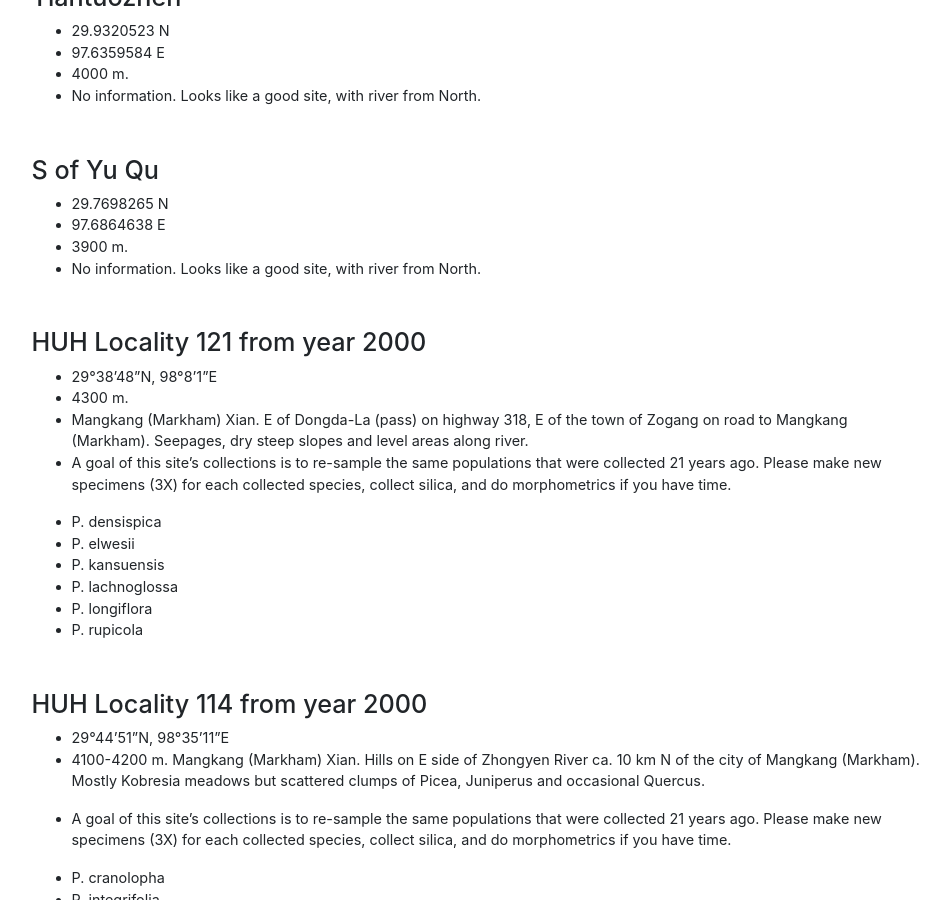
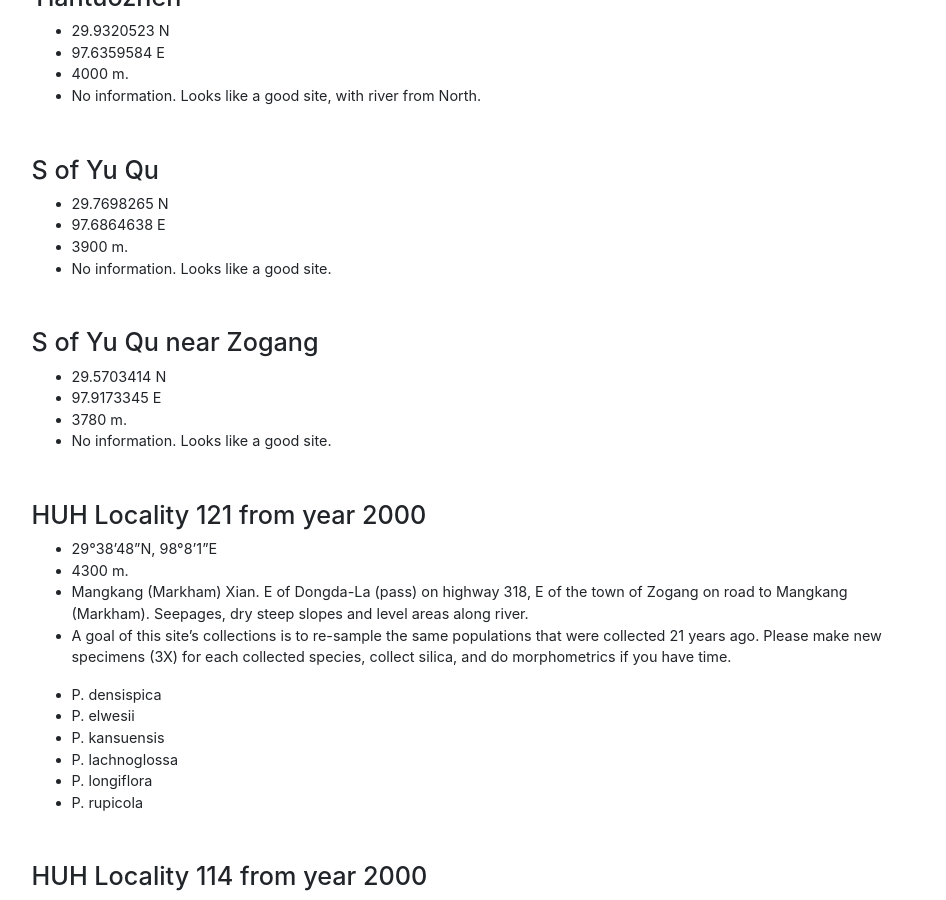
Before and after one commit to eaton-lab/fieldnotes-2021, a Jekyll site: the page built from docs/pages/trip-2-8.md, in a window 1280 px wide and 900 px high, scrolled down 1283 px. Shown: the whole window, without its empty margins (161-1107 px from the left). Built offline with Jekyll 4.4.1, drawn with Linux system fonts in a browser that asks for light colours; nearby versions of some CDN libraries; a script that is not in the unit is left out.

Commit message:
added S of yu qu site

```diff
--- a/docs/assets/maps/trip-2-8.html
+++ b/docs/assets/maps/trip-2-8.html
@@ -23,7 +23,7 @@
             <meta name="viewport" content="width=device-width,
                 initial-scale=1.0, maximum-scale=1.0, user-scalable=no" />
             <style>
-                #map_e5f81c08086f478bac90f35bc5843bec {
+                #map_db33a5d15a8f4273aec1bc4306380709 {
                     position: relative;
                     width: 100.0%;
                     height: 100.0%;
@@ -35,13 +35,13 @@
 </head>
 <body>
 
-            <div class="folium-map" id="map_e5f81c08086f478bac90f35bc5843bec" ></div>
+            <div class="folium-map" id="map_db33a5d15a8f4273aec1bc4306380709" ></div>
 
 </body>
 <script>
 
-            var map_e5f81c08086f478bac90f35bc5843bec = L.map(
-                "map_e5f81c08086f478bac90f35bc5843bec",
+            var map_db33a5d15a8f4273aec1bc4306380709 = L.map(
+                "map_db33a5d15a8f4273aec1bc4306380709",
                 {
                     center: [0, 0],
                     crs: L.CRS.EPSG3857,
@@ -55,128 +55,147 @@
 
 
 
-            var tile_layer_aaa50f71fa24426bb87309e6dd15cfde = L.tileLayer(
+            var tile_layer_f5384000aff54a85a57f9e0a5bb3749c = L.tileLayer(
                 "https://{s}.tile.openstreetmap.org/{z}/{x}/{y}.png",
                 {"attribution": "Data by \u0026copy; \u003ca href=\"http://openstreetmap.org\"\u003eOpenStreetMap\u003c/a\u003e, under \u003ca href=\"http://www.openstreetmap.org/copyright\"\u003eODbL\u003c/a\u003e.", "detectRetina": false, "maxNativeZoom": 18, "maxZoom": 18, "minZoom": 0, "noWrap": false, "opacity": 1, "subdomains": "abc", "tms": false}
-            ).addTo(map_e5f81c08086f478bac90f35bc5843bec);
+            ).addTo(map_db33a5d15a8f4273aec1bc4306380709);
 
 
-            var marker_c9b9b77aecc642a3b65e1699605a1821 = L.marker(
+            var marker_48d981c54a4d4761aa6be27b36e5c9d0 = L.marker(
                 [29.71361111111111, 98.62722222222222],
                 {}
-            ).addTo(map_e5f81c08086f478bac90f35bc5843bec);
+            ).addTo(map_db33a5d15a8f4273aec1bc4306380709);
 
 
-        var popup_d48565a7ce214b5f9b7bf43bcf21a0a6 = L.popup({"maxWidth": "100%"});
+        var popup_33d3a394c6fc484fba08840a171dcc23 = L.popup({"maxWidth": "100%"});
 
 
-            var html_ae44a8ffc19e4115a1e25693ec8ca0f6 = $(`<div id="html_ae44a8ffc19e4115a1e25693ec8ca0f6" style="width: 100.0%; height: 100.0%;">loc-2735</div>`)[0];
-            popup_d48565a7ce214b5f9b7bf43bcf21a0a6.setContent(html_ae44a8ffc19e4115a1e25693ec8ca0f6);
+            var html_2b4282ed6df740b6a0e2505aed44f5a5 = $(`<div id="html_2b4282ed6df740b6a0e2505aed44f5a5" style="width: 100.0%; height: 100.0%;">loc-2735</div>`)[0];
+            popup_33d3a394c6fc484fba08840a171dcc23.setContent(html_2b4282ed6df740b6a0e2505aed44f5a5);
 
 
-        marker_c9b9b77aecc642a3b65e1699605a1821.bindPopup(popup_d48565a7ce214b5f9b7bf43bcf21a0a6)
+        marker_48d981c54a4d4761aa6be27b36e5c9d0.bindPopup(popup_33d3a394c6fc484fba08840a171dcc23)
         ;
 
 
 
 
-            var marker_e1138145f96d47f39e7ddfbe135831c1 = L.marker(
+            var marker_fb44a7db55434ba7b18dda4752c3eb4f = L.marker(
                 [29.747500000000002, 98.58638888888889],
                 {}
-            ).addTo(map_e5f81c08086f478bac90f35bc5843bec);
+            ).addTo(map_db33a5d15a8f4273aec1bc4306380709);
 
 
-        var popup_a89126e136384ad28555e1bb7f16d775 = L.popup({"maxWidth": "100%"});
+        var popup_7f96a7a3c4cd497796f1ac6f2ce55c11 = L.popup({"maxWidth": "100%"});
 
 
-            var html_4cd2bf3750b345df82143d8c6d225818 = $(`<div id="html_4cd2bf3750b345df82143d8c6d225818" style="width: 100.0%; height: 100.0%;">loc-114</div>`)[0];
-            popup_a89126e136384ad28555e1bb7f16d775.setContent(html_4cd2bf3750b345df82143d8c6d225818);
+            var html_66758e529a2645268cf883e21fd05ea1 = $(`<div id="html_66758e529a2645268cf883e21fd05ea1" style="width: 100.0%; height: 100.0%;">loc-114</div>`)[0];
+            popup_7f96a7a3c4cd497796f1ac6f2ce55c11.setContent(html_66758e529a2645268cf883e21fd05ea1);
 
 
-        marker_e1138145f96d47f39e7ddfbe135831c1.bindPopup(popup_a89126e136384ad28555e1bb7f16d775)
+        marker_fb44a7db55434ba7b18dda4752c3eb4f.bindPopup(popup_7f96a7a3c4cd497796f1ac6f2ce55c11)
         ;
 
 
 
 
-            var marker_5ad16f3cd1544fb2b329abf1200aa099 = L.marker(
+            var marker_edb8b0b140984a24a2e597822b47d380 = L.marker(
                 [29.646666666666665, 98.13361111111112],
                 {}
-            ).addTo(map_e5f81c08086f478bac90f35bc5843bec);
+            ).addTo(map_db33a5d15a8f4273aec1bc4306380709);
 
 
-        var popup_06585ce6893a44cdb5617260ce5beed0 = L.popup({"maxWidth": "100%"});
+        var popup_0291a39886ba43478b7ccce1bde6235a = L.popup({"maxWidth": "100%"});
 
 
-            var html_7a5eb37c7a09495f8be635bcfeb97178 = $(`<div id="html_7a5eb37c7a09495f8be635bcfeb97178" style="width: 100.0%; height: 100.0%;">loc-121</div>`)[0];
-            popup_06585ce6893a44cdb5617260ce5beed0.setContent(html_7a5eb37c7a09495f8be635bcfeb97178);
+            var html_91f7dcadac554387a4704b70abd9fb09 = $(`<div id="html_91f7dcadac554387a4704b70abd9fb09" style="width: 100.0%; height: 100.0%;">loc-121</div>`)[0];
+            popup_0291a39886ba43478b7ccce1bde6235a.setContent(html_91f7dcadac554387a4704b70abd9fb09);
 
 
-        marker_5ad16f3cd1544fb2b329abf1200aa099.bindPopup(popup_06585ce6893a44cdb5617260ce5beed0)
+        marker_edb8b0b140984a24a2e597822b47d380.bindPopup(popup_0291a39886ba43478b7ccce1bde6235a)
         ;
 
 
 
 
-            var marker_1e248c05fb7746b7b463799beaf6f79f = L.marker(
+            var marker_b78f907d40ba4399ad5469d0de53e860 = L.marker(
                 [30.171111111111113, 97.33361111111111],
                 {}
-            ).addTo(map_e5f81c08086f478bac90f35bc5843bec);
+            ).addTo(map_db33a5d15a8f4273aec1bc4306380709);
 
 
-        var popup_6c292a5e13844afc848afc7befe26832 = L.popup({"maxWidth": "100%"});
+        var popup_21570311d169448a9eea839331e88534 = L.popup({"maxWidth": "100%"});
 
 
-            var html_0ba9968909304742b0b4066dbc389094 = $(`<div id="html_0ba9968909304742b0b4066dbc389094" style="width: 100.0%; height: 100.0%;">loc-131</div>`)[0];
-            popup_6c292a5e13844afc848afc7befe26832.setContent(html_0ba9968909304742b0b4066dbc389094);
+            var html_eeb9d67a9c8d46a88b72bd1537e969d4 = $(`<div id="html_eeb9d67a9c8d46a88b72bd1537e969d4" style="width: 100.0%; height: 100.0%;">loc-131</div>`)[0];
+            popup_21570311d169448a9eea839331e88534.setContent(html_eeb9d67a9c8d46a88b72bd1537e969d4);
 
 
-        marker_1e248c05fb7746b7b463799beaf6f79f.bindPopup(popup_6c292a5e13844afc848afc7befe26832)
+        marker_b78f907d40ba4399ad5469d0de53e860.bindPopup(popup_21570311d169448a9eea839331e88534)
         ;
 
 
 
 
-            var marker_2daacbf2f16e42c185275ad979c77491 = L.marker(
+            var marker_92d7d48298444b6b821791305767b11e = L.marker(
                 [29.9320523, 97.6359584],
                 {}
-            ).addTo(map_e5f81c08086f478bac90f35bc5843bec);
+            ).addTo(map_db33a5d15a8f4273aec1bc4306380709);
 
 
-        var popup_f46ef4afbb374924b17f9cab1e434210 = L.popup({"maxWidth": "100%"});
+        var popup_756decd42e144bfabb4e0f2bb627a504 = L.popup({"maxWidth": "100%"});
 
 
-            var html_a0b3cb00c9ee443e917c58cfaf7ae024 = $(`<div id="html_a0b3cb00c9ee443e917c58cfaf7ae024" style="width: 100.0%; height: 100.0%;">Tiantuozhen N river</div>`)[0];
-            popup_f46ef4afbb374924b17f9cab1e434210.setContent(html_a0b3cb00c9ee443e917c58cfaf7ae024);
+            var html_a3fbdd951c204f1cb426594ac750c8db = $(`<div id="html_a3fbdd951c204f1cb426594ac750c8db" style="width: 100.0%; height: 100.0%;">Tiantuozhen N river</div>`)[0];
+            popup_756decd42e144bfabb4e0f2bb627a504.setContent(html_a3fbdd951c204f1cb426594ac750c8db);
 
 
-        marker_2daacbf2f16e42c185275ad979c77491.bindPopup(popup_f46ef4afbb374924b17f9cab1e434210)
+        marker_92d7d48298444b6b821791305767b11e.bindPopup(popup_756decd42e144bfabb4e0f2bb627a504)
         ;
 
 
 
 
-            var marker_27b38d506c7b45e59c579a937dd9ef06 = L.marker(
+            var marker_4dd1fde625d74c57934fbaca93bec3d2 = L.marker(
                 [29.7698265, 97.6864638],
                 {}
-            ).addTo(map_e5f81c08086f478bac90f35bc5843bec);
+            ).addTo(map_db33a5d15a8f4273aec1bc4306380709);
 
 
-        var popup_c31ef3b5f37c445398a8bf1540e423a3 = L.popup({"maxWidth": "100%"});
+        var popup_044a242a78b84fd3a7ea36d463a4b4a1 = L.popup({"maxWidth": "100%"});
 
 
-            var html_5725e41a45614bd0aad9f91be5d124a9 = $(`<div id="html_5725e41a45614bd0aad9f91be5d124a9" style="width: 100.0%; height: 100.0%;">S of Yu Qu</div>`)[0];
-            popup_c31ef3b5f37c445398a8bf1540e423a3.setContent(html_5725e41a45614bd0aad9f91be5d124a9);
+            var html_de4e68a11af24e1583d4de9afb1d9e27 = $(`<div id="html_de4e68a11af24e1583d4de9afb1d9e27" style="width: 100.0%; height: 100.0%;">S of Yu Qu</div>`)[0];
+            popup_044a242a78b84fd3a7ea36d463a4b4a1.setContent(html_de4e68a11af24e1583d4de9afb1d9e27);
 
 
-        marker_27b38d506c7b45e59c579a937dd9ef06.bindPopup(popup_c31ef3b5f37c445398a8bf1540e423a3)
+        marker_4dd1fde625d74c57934fbaca93bec3d2.bindPopup(popup_044a242a78b84fd3a7ea36d463a4b4a1)
         ;
 
 
 
 
-            map_e5f81c08086f478bac90f35bc5843bec.fitBounds(
-                [[29.646666666666665, 97.33361111111111], [30.171111111111113, 98.62722222222222]],
+            var marker_74914d67f17f48babda55d5cc95bdeb5 = L.marker(
+                [29.5703414, 97.9173345],
+                {}
+            ).addTo(map_db33a5d15a8f4273aec1bc4306380709);
+
+
+        var popup_f27d907224314863b019ffe8f3853652 = L.popup({"maxWidth": "100%"});
+
+
+            var html_1d79004cc8504c10b47214d2533923b1 = $(`<div id="html_1d79004cc8504c10b47214d2533923b1" style="width: 100.0%; height: 100.0%;">S of Yu Qu near zuogong</div>`)[0];
+            popup_f27d907224314863b019ffe8f3853652.setContent(html_1d79004cc8504c10b47214d2533923b1);
+
+
+        marker_74914d67f17f48babda55d5cc95bdeb5.bindPopup(popup_f27d907224314863b019ffe8f3853652)
+        ;
+
+
+
+
+            map_db33a5d15a8f4273aec1bc4306380709.fitBounds(
+                [[29.5703414, 97.33361111111111], [30.171111111111113, 98.62722222222222]],
                 {}
             );
 
--- a/docs/pages/trip-2-8.md
+++ b/docs/pages/trip-2-8.md
@@ -42,10 +42,14 @@ image: /assets/images/hackers-1.jpg
 - 29.7698265 N
 - 97.6864638 E
 - 3900 m.
-- No information. Looks like a good site, with river from North.
+- No information. Looks like a good site.
 
 
-
+<h3 class="mt-5"> S of Yu Qu near Zogang</h3>
+- 29.5703414 N
+- 97.9173345 E
+- 3780 m.
+- No information. Looks like a good site.
 
 
 <h3 class="mt-5"> HUH Locality 121 from year 2000</h3>
```
